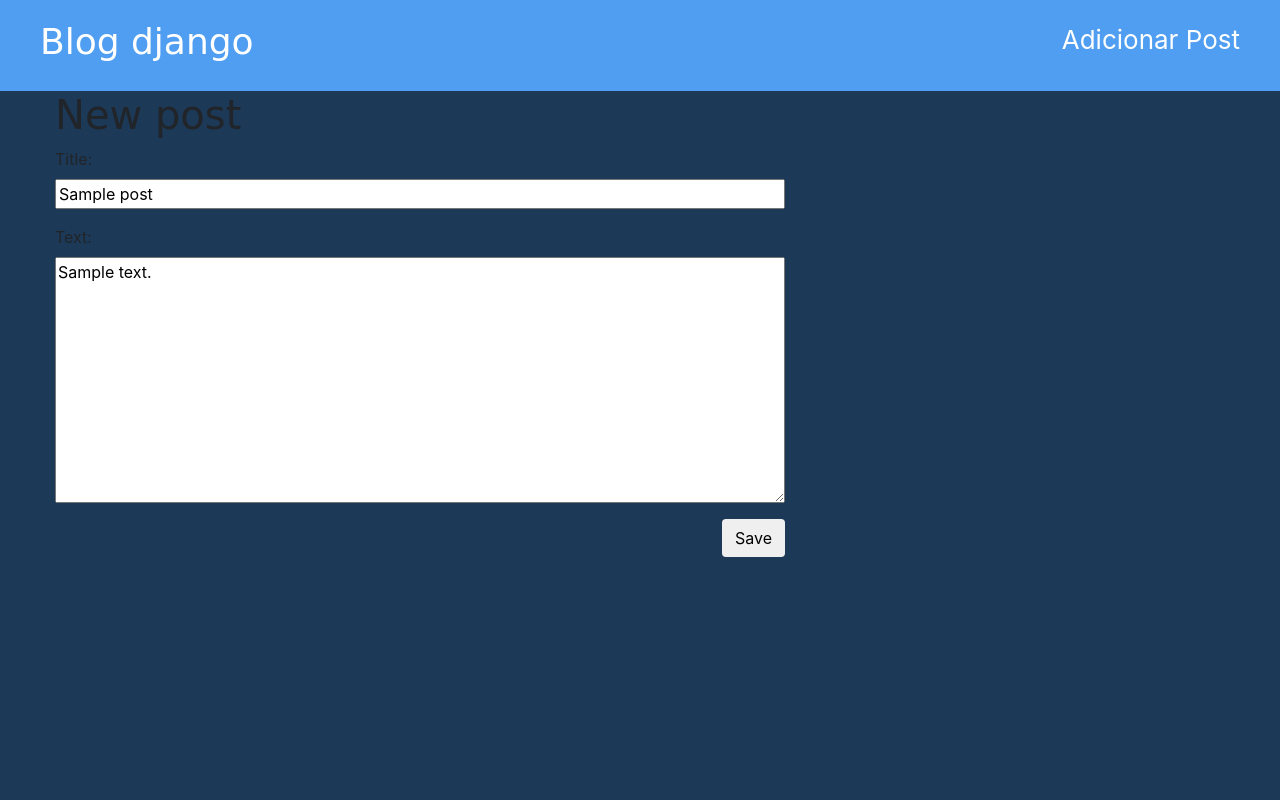
After one commit to lcsmychel007/meuBlog, a Django app: page /post/1/edit in a window 1280 px wide. The commit adds this page. Run offline with Django 3.2, Linux system fonts and the light colour scheme; tables that the repository leaves empty hold one stand-in row (values such as "Sample post"); some libraries are stand-ins or nearby versions.

Commit message:
05/06/2019

```diff
--- a/blog/admin.py
+++ b/blog/admin.py
@@ -1,5 +1,6 @@
 from django.contrib import admin
-from .models import Post
+from .models import Post, Comment
 # Register your models here.
 
 admin.site.register(Post)
+admin.site.register(Comment)
--- /dev/null
+++ b/blog/forms.py
@@ -0,0 +1,9 @@
+from django import forms
+
+from .models import Post
+
+
+class PostForm(forms.ModelForm):
+    class Meta:
+        model = Post
+        fields = ('title', 'text')
--- a/blog/models.py
+++ b/blog/models.py
@@ -16,3 +16,11 @@ class Post(models.Model):
 
     def __str__(self):
         return self.title
+
+class Comment(models.Model):
+    author = models.ForeignKey('auth.User', on_delete=models.CASCADE)
+    title = models.CharField(max_length=200)
+    message = models.TextField()
+
+    def __str__(self):
+        return self.title
--- a/blog/static/css/blog.css
+++ b/blog/static/css/blog.css
@@ -1,6 +1,6 @@
 
 body{
-    background-color: #808080;
+    background-color: #1D3958;
 }
 
 .page-header{
--- /dev/null
+++ b/blog/templates/blog/base.html
@@ -0,0 +1,34 @@
+{% load staticfiles %}
+
+<html lang="pt">
+<head>
+    <meta charset="UTF-8">
+    <title>Blog Django girls</title>
+
+    <link rel="stylesheet" href="https://stackpath.bootstrapcdn.com/bootstrap/4.1.3/css/bootstrap.min.css" integrity="sha384-MCw98/SFnGE8fJT3GXwEOngsV7Zt27NXFoaoApmYm81iuXoPkFOJwJ8ERdknLPMO" crossorigin="anonymous">
+    <script src="https://stackpath.bootstrapcdn.com/bootstrap/4.1.3/js/bootstrap.min.js" integrity="sha384-ChfqqxuZUCnJSK3+MXmPNIyE6ZbWh2IMqE241rYiqJxyMiZ6OW/JmZQ5stwEULTy" crossorigin="anonymous"></script>
+
+    <link href="https://fonts.googleapis.com/css?family=Montserrat&display=swap" rel="stylesheet">
+
+    <link rel="stylesheet" href="{% static 'css/blog.css' %}">
+
+</head>
+<body>
+
+<div class="page-header">
+    <a href="{% url 'post_new' %}" class="top-menu"><span class="glyphicon glyphicon-plus">Adicionar Post</span></a>
+    <h1><a href="/">Blog django</a> </h1>
+</div>
+
+<div class="content container">
+    <div class="row">
+        <div class="col-md-8">
+            {% block content %}
+            {% endblock %}
+        </div>
+    </div>
+</div>
+
+
+</body>
+</html>
--- a/blog/templates/blog/post_detail.html
+++ b/blog/templates/blog/post_detail.html
@@ -8,6 +8,9 @@
                 {{post.published_date}}
             </div>
         {% endif %}
+        <a class="btn btn-default" href="{% url 'post_edit' pk=post.pk %}">
+            <span class="glyphicon glyphicon-default">Editar</span>
+        </a>
         <h1> {{ post.title }} </h1>
         <p> {{ post.text }} </p>
     </div>
--- /dev/null
+++ b/blog/templates/blog/post_edit.html
@@ -0,0 +1,13 @@
+{% extends 'blog/base.html' %}
+
+{% block content %}
+
+
+    <h1>New post</h1>
+    <form method="post" class="post-form"> {% csrf_token %}
+        {{ form.as_p }}
+        <button type="submit" class="save btn btn-default">Save</button>
+    </form>
+
+
+{% endblock %}
--- a/blog/urls.py
+++ b/blog/urls.py
@@ -6,4 +6,6 @@ urlpatterns = [
     path('contatos', views.contatos, name='contatos'),
     path('post/<int:pk>/', views.post_detail, name='post_detail'),
     path('post/new', views.post_new, name='post_new'),
+    path('post/<int:pk>/edit', views.post_edit, name='post_edit'),
+    path('/comment', views.comment_list, name='comment_list'),
 ]
--- a/blog/views.py
+++ b/blog/views.py
@@ -1,6 +1,6 @@
-from django.shortcuts import render, get_object_or_404
+from django.shortcuts import render, get_object_or_404, redirect
 from django.utils import timezone
-from .models import Post
+from .models import Post, Comment
 from .forms import PostForm
 
 
@@ -20,5 +20,32 @@ def post_detail(request, pk):
 
 
 def post_new(request):
-    form = PostForm()
+    if request.method == "POST":
+        form = PostForm(request.POST)
+        if form.is_valid():
+            post = form.save(commit=False)
+            post.author = request.user
+            post.published_date = timezone.now()
+            post.save()
+            return redirect('post_detail', pk=post.pk)
+    else:
+        form = PostForm()
     return render(request, 'blog/post_edit.html', {'form': form})
+
+def post_edit(request, pk):
+    post = get_object_or_404(Post, pk=pk)
+    if request.method == "POST":
+        form = PostForm(request.POST, instance=post)
+        if form.is_valid():
+            post = form.save(commit=False)
+            post.author = request.user
+            post.published_date = timezone.now()
+            post.save()
+        return redirect('post_edit', pk=post.pk)
+    else:
+        form = PostForm(instance=post)
+    return render(request, 'blog/post_edit.html', {'form': form})
+
+def comment_list(request):
+    comment = Comment.objects.all()
+    return render(request, 'blog/comment_list.html', {'comment': comment})
```
Also changed, not shown: blog/templates/blog/comment_list.html (added, +10 -0 lines), blog/migrations/0002_comment.py (added).
